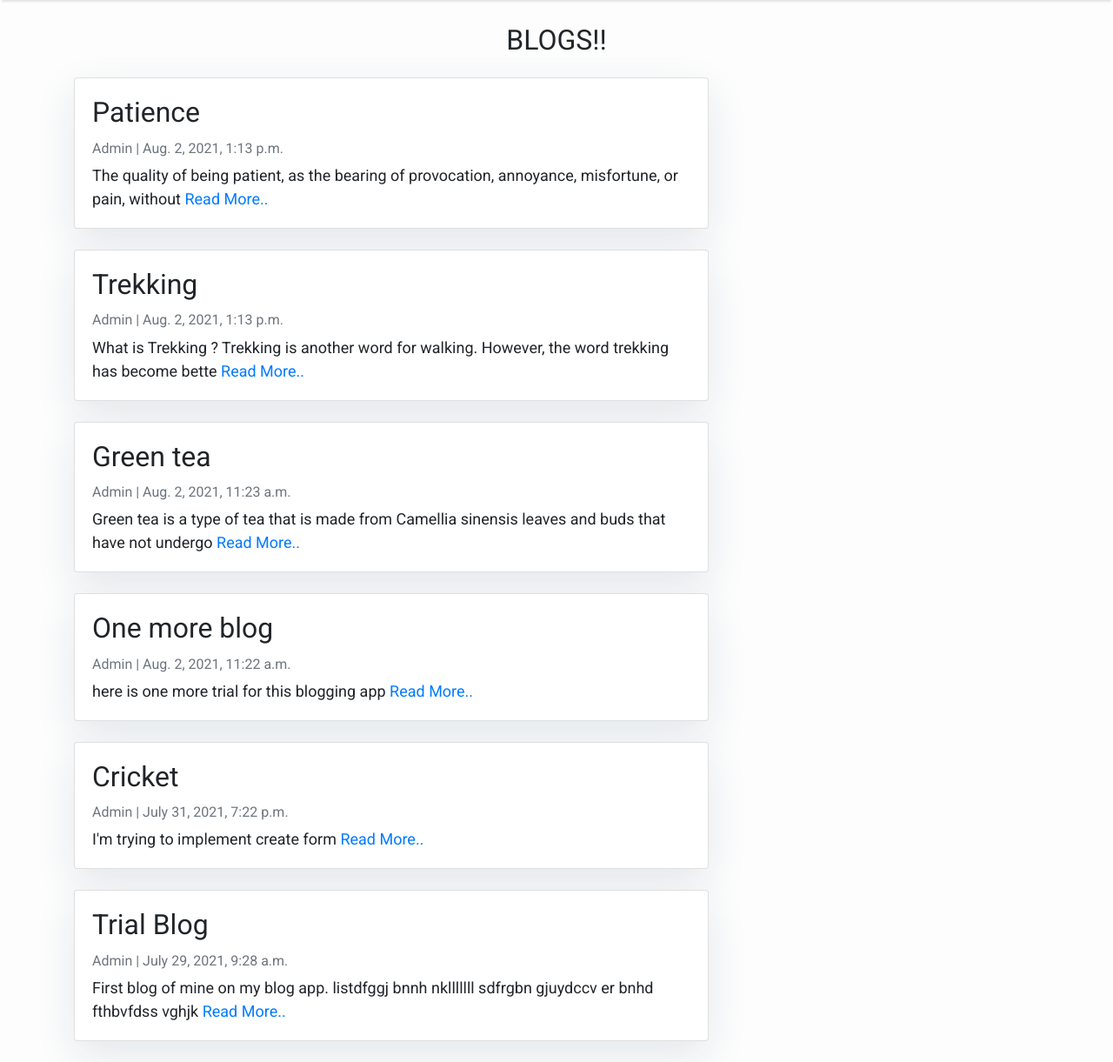
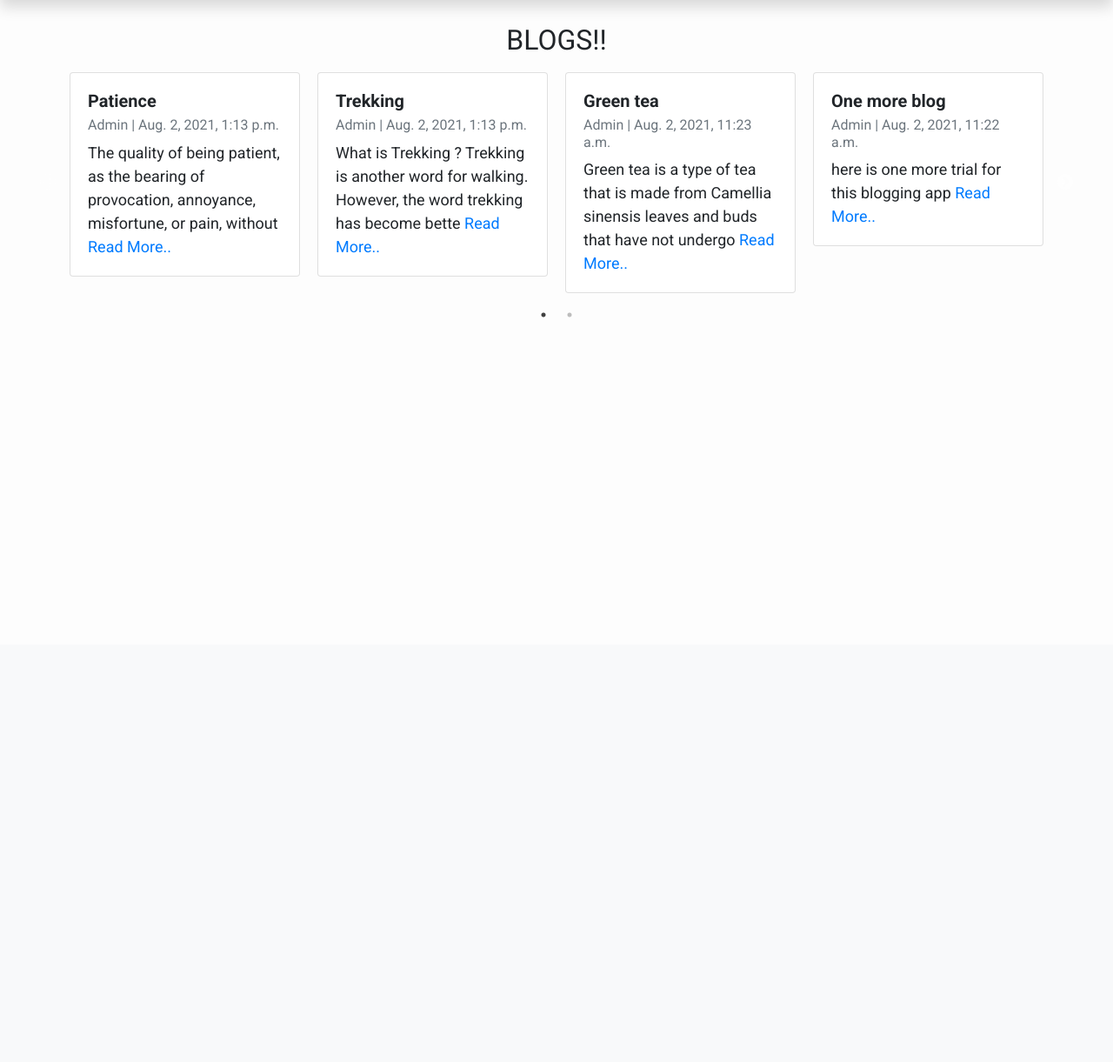
Before and after one commit to shwetaatgit/BlogApp, a Django app: page / in a window 1280 px wide. Shown: the part 59-1280 px from the top of the page at 87% size. After the commit the page ends 424 px from the top, so only its background shows below. Run offline with Django 3.2, Linux system fonts and the light colour scheme; data comes from the database, SQL or seed files in the repository; both versions use the stored data as it was after the commit; some libraries are stand-ins or nearby versions.

Commit message:
slider added

```diff
--- a/Blogs/models.py
+++ b/Blogs/models.py
@@ -9,6 +9,7 @@ class blog(models.Model):
     published_on = models.DateTimeField(auto_now_add=True)
     edited_on = models.DateTimeField(auto_now= True)
 
+
     class Meta:
         ordering = ['-published_on']
 
--- a/Blogs/templates/home.html
+++ b/Blogs/templates/home.html
@@ -1,5 +1,20 @@
 {% extends "base.html" %}
 {% block content %}
+<meta name="viewport" content="width=device-width, initial-scale=1.0">
+<link rel="stylesheet" href="https://stackpath.bootstrapcdn.com/bootstrap/4.3.1/css/bootstrap.min.css" >
+<link
+      rel="stylesheet"
+      href="https://stackpath.bootstrapcdn.com/bootstrap/4.4.1/css/bootstrap.min.css"
+      integrity="sha384-Vkoo8x4CGsO3+Hhxv8T/Q5PaXtkKtu6ug5TOeNV6gBiFeWPGFN9MuhOf23Q9Ifjh"
+      crossorigin="anonymous"
+    />
+    <link rel="stylesheet" href="https://cdnjs.cloudflare.com/ajax/libs/slick-carousel/1.9.0/slick-theme.min.css"
+    integrity="sha512-17EgCFERpgZKcm0j0fEq1YCJuyAWdz9KUtv1EjVuaOz8pDnh/0nZxmU6BBXwaaxqoi9PQXnRWqlcDB027hgv9A=="
+    crossorigin="anonymous" referrerpolicy="no-referrer" />
+    <link rel="stylesheet" href="https://cdnjs.cloudflare.com/ajax/libs/slick-carousel/1.9.0/slick.min.css"
+    integrity="sha512-yHknP1/AwR+yx26cB1y0cjvQUMvEa2PFzt1c9LlS4pRQ5NOTZFWbhBig+X9G9eYW/8m0/4OXNx8pxJ6z57x0dw=="
+    crossorigin="anonymous" referrerpolicy="no-referrer" />
+
 <style>
     body {
         font-family: "Roboto", sans-serif;
@@ -9,31 +24,72 @@
     .centre{
         text-align: center;
     }
-    .head_text {
-        color: white;
-    }
-
-    .card {
-        box-shadow: 0 16px 48px #E3E7EB;
+    .cards{
+        padding: 10px;
+        height: 200px;
     }
 </style>
 <br>
 <h2 class="centre">BLOGS!! </h2>
-
 <div class="container">
-    <div class="row">
-        <div class="col-md-8 mt-3 left">
-            {% for blog in blog_list %}
-            <div class="card mb-4">
+    <div class="slider row ">
+        <!-- row-cols-2 row-cols-md-2 g-4 -->
+        {% for blog in blog_list %}
+        <div class="col" style="padding:10px;">
+            <div class="card h-100" style="height: 200px;">
+            <!-- <img src="..." class="card-img-top" alt="..."> -->
                 <div class="card-body">
-                    <h2 class="card-title">{{ blog.title }}</h2>
-                    <p class="card-text text-muted h6">{{ blog.author }} | {{ blog.published_on}} </p>
+                    <h5 class="card-title"><b>{{ blog.title }}</b></h5>
+                    <h6 class="card-subtitle mb-2 text-muted">{{ blog.author }} | {{ blog.published_on}}</h6>
                     <p class="card-text">{{blog.full_content|slice:":100" }}
-                        <a href="{% url 'blog_detail' blog.slug  %}">Read More..</a></p>
+                        <a href="{% url 'blog_detail' blog.slug  %}" class="card-link">Read More..</a>
+                    </p>
                 </div>
             </div>
-            {% endfor %}
         </div>
+        {% endfor %}
     </div>
 </div>
+<script src="https://ajax.googleapis.com/ajax/libs/jquery/3.5.1/jquery.min.js"></script>
+<script src="https://cdnjs.cloudflare.com/ajax/libs/slick-carousel/1.9.0/slick.min.js"
+integrity="sha512-HGOnQO9+SP1V92SrtZfjqxxtLmVzqZpjFFekvzZVWoiASSQgSr4cw9Kqd2+l8Llp4Gm0G8GIFJ4ddwZilcdb8A=="
+crossorigin="anonymous" referrerpolicy="no-referrer"></script>
+
+<script type="text/javascript">
+    $('.slider').slick({
+  dots: true,
+  infinite: false,
+  speed: 300,
+  slidesToShow: 4,
+  slidesToScroll: 4,
+  responsive: [
+    {
+      breakpoint: 1024,
+      settings: {
+        slidesToShow: 3,
+        slidesToScroll: 3,
+        infinite: true,
+        dots: true
+      }
+    },
+    {
+      breakpoint: 600,
+      settings: {
+        slidesToShow: 2,
+        slidesToScroll: 2
+      }
+    },
+    {
+      breakpoint: 480,
+      settings: {
+        slidesToShow: 1,
+        slidesToScroll: 1
+      }
+    }
+    // To unslick at a given breakpoint now by adding:
+    // settings: "unslick"
+    // instead of a settings object
+  ]
+});
+</script>
 {% endblock %}
```
Also changed, not shown: db.sqlite3.
